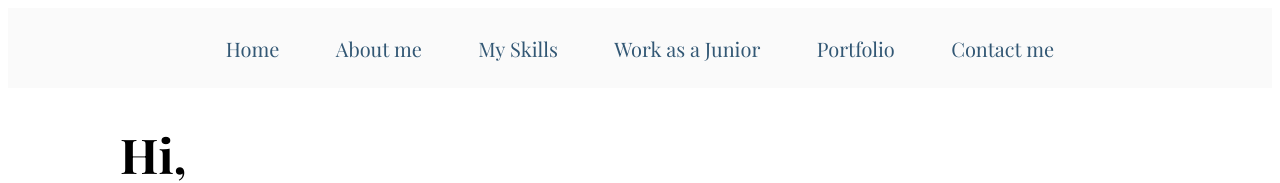
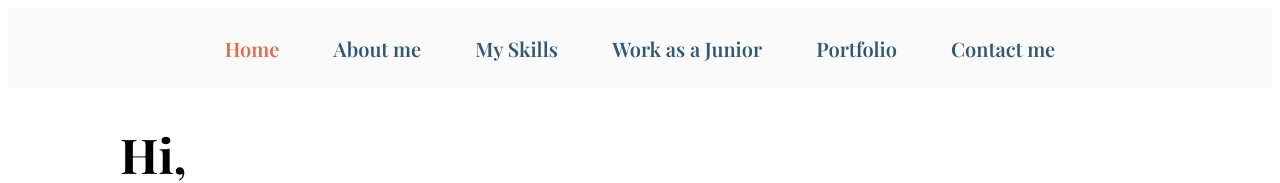
Before and after one commit to amandabcarneiro9/my-page, a React (Create React App) app in the folder amanda-page/: page / in a window 1280 px wide. In both pictures the pointer is over the link "Home". Shown: the top 183 px of the page. Built offline with nearby package versions, Linux system fonts and the light colour scheme.

Commit message:
added hover on link on header

```diff
--- a/amanda-page/src/components/header/header.scss
+++ b/amanda-page/src/components/header/header.scss
@@ -21,6 +21,11 @@ header {
         color: $forth-color;
         text-decoration: none;
         font-size: 20px;
+        font-weight: 600;
+
+        &:hover {
+          color: $second-color;
+        }
       }
     }
   }
```
